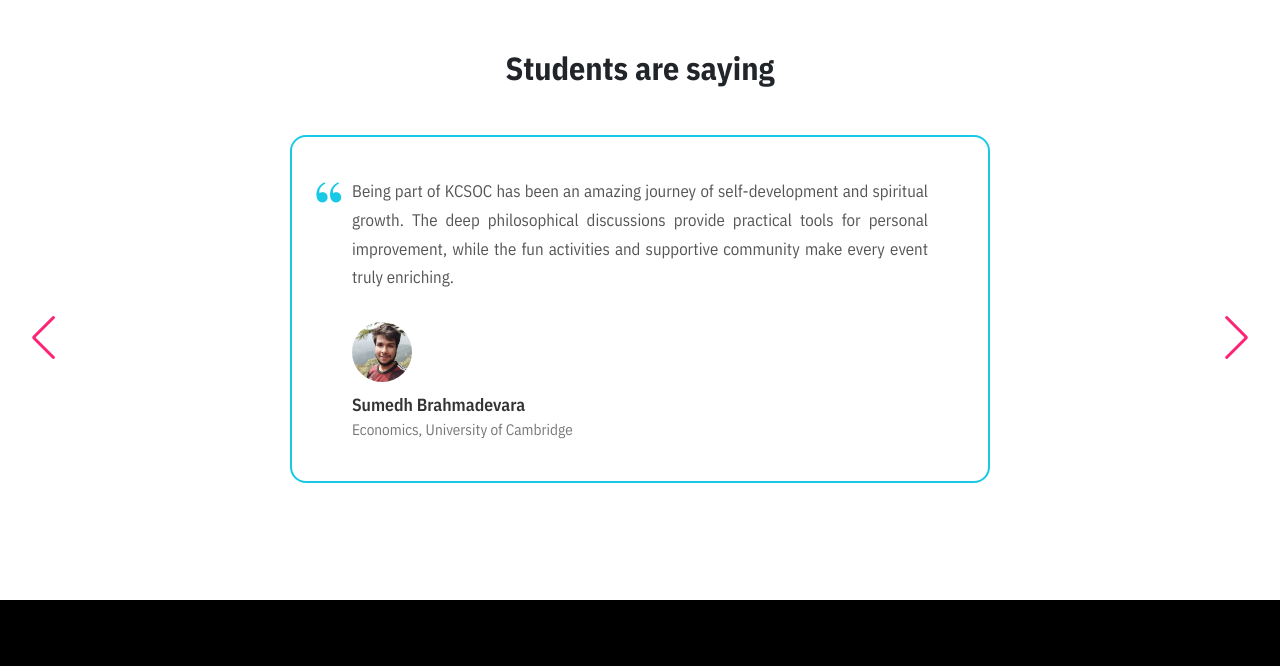
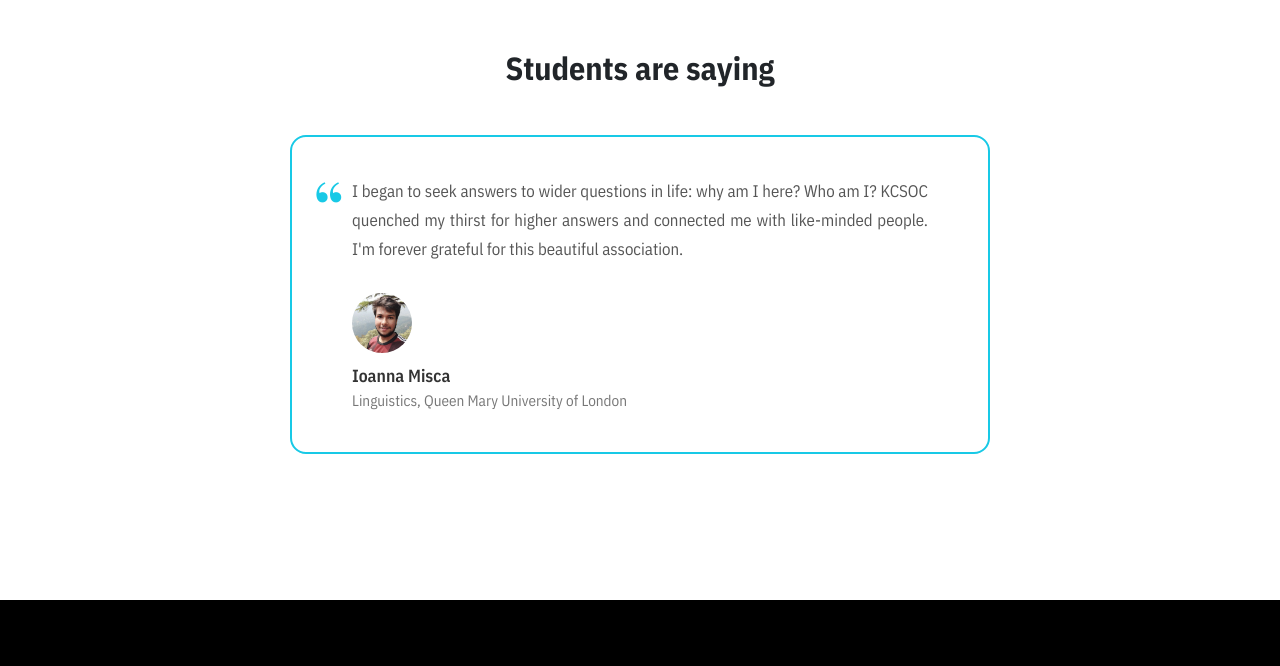
Before and after one commit to umeshrl9/dhirah-website, a website: page public/index.html in a window 1280 px wide. Shown: the part 3100-3766 px from the top of the page. Drawn offline with nearby package versions, Linux system fonts and the light colour scheme; a web font is replaced by a local one.

Commit message:
implemented client req for testiomony swiper

```diff
--- a/public/index.html
+++ b/public/index.html
@@ -367,10 +367,6 @@
 
                 </div>
 
-                <!-- Navigation Buttons -->
-                <div class="swiper-button-next"></div>
-                <div class="swiper-button-prev"></div>
-
             </div>
         </section>
 
--- a/public/script.js
+++ b/public/script.js
@@ -29,22 +29,21 @@ if (document.querySelector(".mySwiper")) {
     slidesPerView: 1,
     spaceBetween: 30,
     loop: true,
-    navigation: {
-      nextEl: ".swiper-button-next",
-      prevEl: ".swiper-button-prev",
+
+    // Remove navigation arrows as requested
+    // navigation: {
+    //   nextEl: ".swiper-button-next",
+    //   prevEl: ".swiper-button-prev",
+    // },
+
+    freeMode: false,   // disable free mode to enforce snapping to slides
+
+    autoplay: {
+      delay: 5000,
+      disableOnInteraction: false,
     },
-    freeMode: false,
-    breakpoints: {
-      0: {
-        freeMode: true,
-        slidesPerView: 'auto',
-        spaceBetween: 20,
-      },
-      769: {
-        freeMode: false,
-        slidesPerView: 1,
-        spaceBetween: 30,
-      },
-    },
+
+    // Enable grabbing cursor for better UX
+    grabCursor: true,
   });
 }
--- a/public/styles/homeStyle.css
+++ b/public/styles/homeStyle.css
@@ -305,10 +305,10 @@ body {
     color: #777;
 }
 
-.swiper-button-next,
-.swiper-button-prev {
-    color: #fb2576 !important;
+.mySwiper {
+  cursor: pointer !important;      /* cursor changes to pointer on hover */
 }
+
 
 /* Media query for screens 768px and smaller */
 @media screen and (max-width: 900px) {
```
